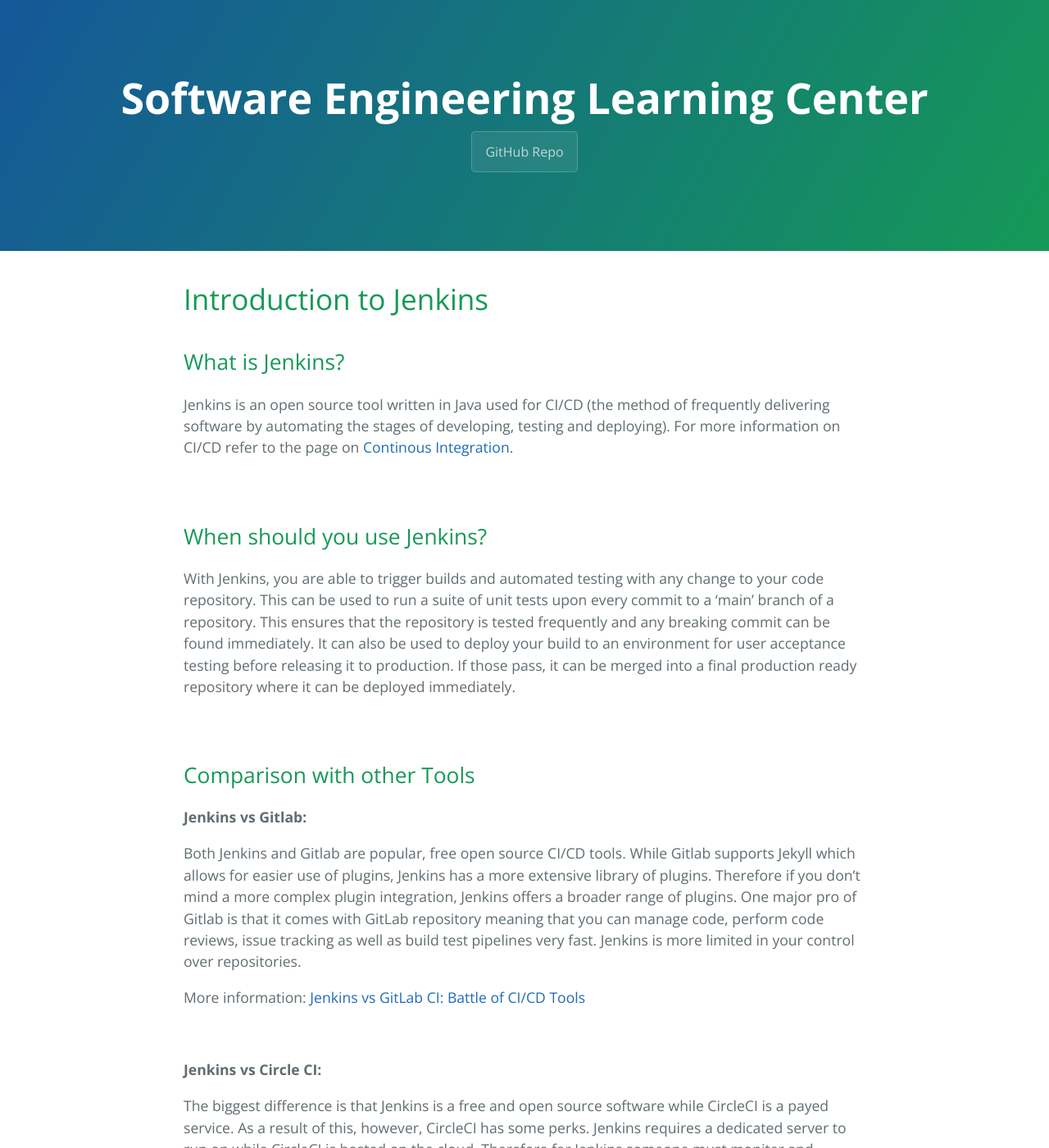
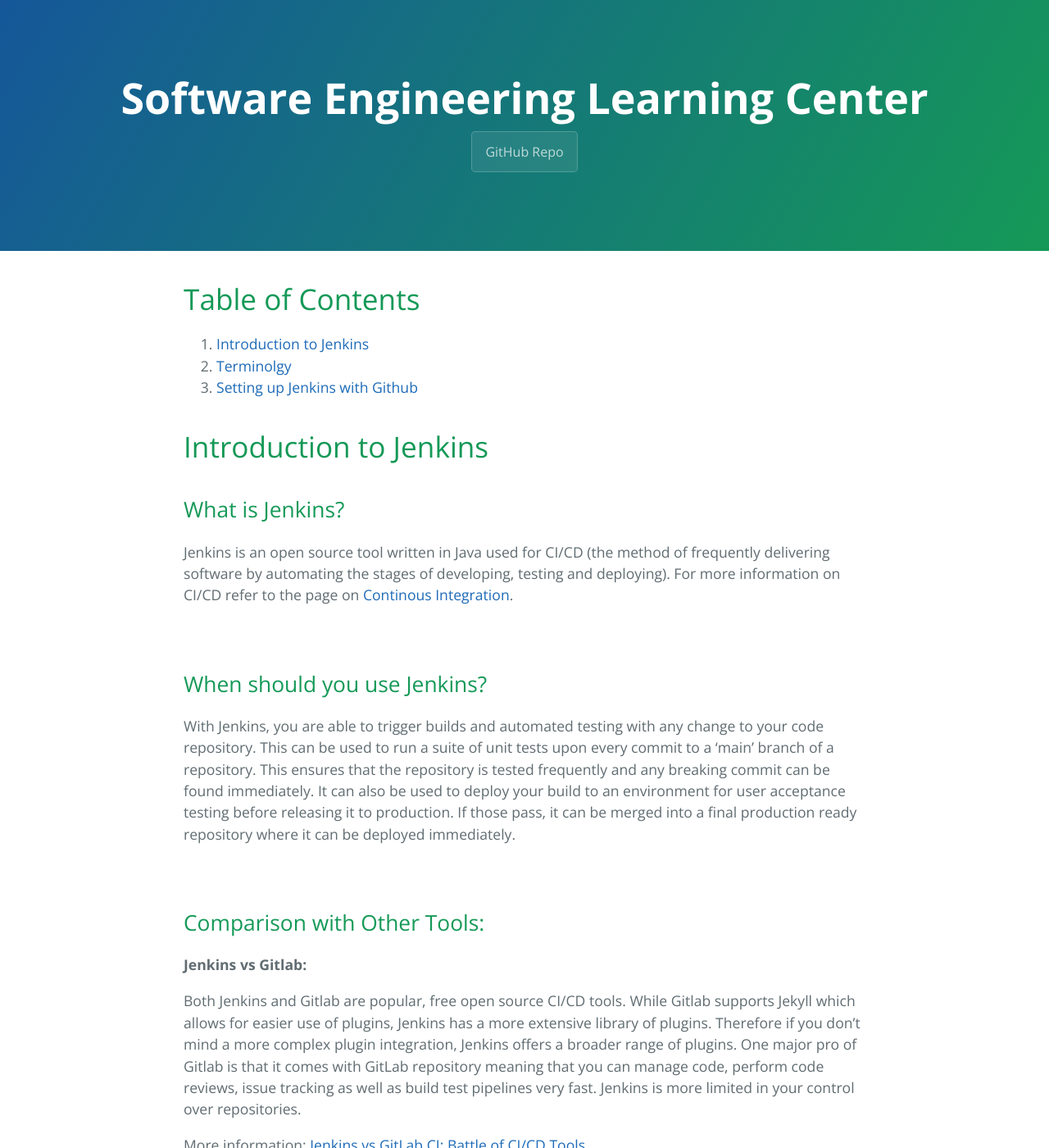
Before and after one commit to learning-software-engineering/learning-software-engineering.github.io, a Jekyll site: the page built from Topics/Development_Process/Jenkins/Jenkins.md, in a window 1280 px wide and 1400 px high. Shown: the whole window at 82% size. Built offline with Jekyll 4.4.1, drawn with Linux system fonts in a browser that asks for light colours; our own code applies the rules of GitHub Pages for plain Markdown files.

Commit message:
Added table of contents

```diff
--- a/Topics/Development_Process/Jenkins/Jenkins.md
+++ b/Topics/Development_Process/Jenkins/Jenkins.md
@@ -1,3 +1,8 @@
+# Table of Contents
+1. [Introduction to Jenkins](#introduction-to-jenkins)
+2. [Terminolgy](#terminology)
+3. [Setting up Jenkins with Github](#setting-up-jenkins-with-github)
+
 # Introduction to Jenkins
 ## What is Jenkins?
 Jenkins is an open source tool written in Java used for CI/CD (the method of frequently delivering software by automating the stages of developing, testing and deploying). For more information on CI/CD refer to the page on [Continous Integration](/Topics/Software_Engineering/continuous_integration/Continuous_Integration.md).
@@ -9,7 +14,7 @@
 
 <br>
 
-## Comparison with other Tools
+## Comparison with Other Tools:
 
 **Jenkins vs Gitlab:**
 
@@ -27,7 +32,7 @@
 
 <br>
 
-## Terminology
+# Terminology
 **Jenkins Controller**
 
 This is the main Jenkins server and it is ideally the machine you have installed Jenkins on. It is responsible for scheduling and delegating tasks to Jenkins agents (also known as slaves). This allows for the distribution of tasks and speeds up and improves performance. It also supervises the health of the agents and will stop delegating tasks to an agent if it is too busy.
```
